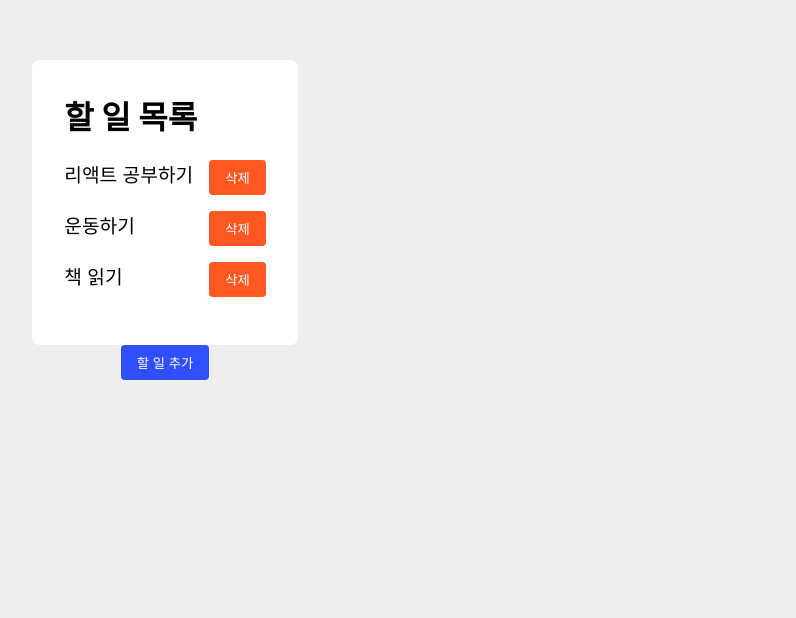
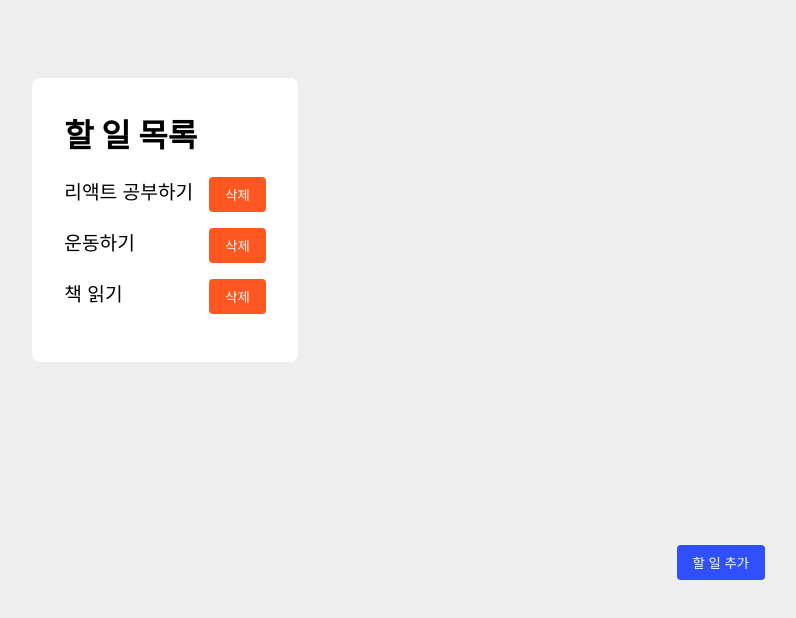
Before and after one commit to jchyeon0814/todo, a React (Create React App) app: page / in a window 1280 px wide. Shown: the part 180-798 px from the top of the page, without its empty margins (475-1271 px from the left). Built offline with nearby package versions, Linux system fonts and the light colour scheme.

Commit message:
css 오타 수정

```diff
--- a/src/components/ShowInputButton/index.tsx
+++ b/src/components/ShowInputButton/index.tsx
@@ -3,7 +3,7 @@ import styled from '@emotion/styled';
 import { Button } from 'components/Button';
 
 const Container = styled.div`
-    position: absoolute;
+    position: absolute;
     right: 40px;
     bottom: 40px;
     z-index: 1;
```
